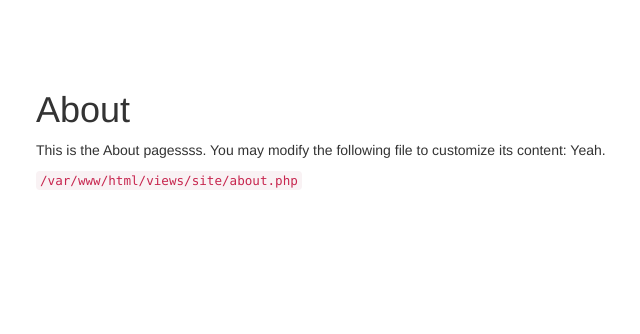
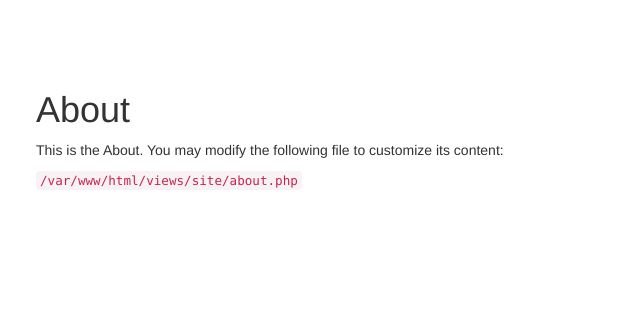
Before and after one commit to jumper2012/asuh_mereka, a Yii app: template views/site/about.php in a window 1280 px wide. Shown: the top 334 px of the page, without its empty margins (34-674 px from the left). Run offline with PHP 8.4 and a stand-in for Yii, Linux system fonts and the light colour scheme; the template is opened without the code that fills it, so the values that code supplies are empty; some libraries are stand-ins or nearby versions.

Commit message:
Update about.php
Just try

```diff
--- a/views/site/about.php
+++ b/views/site/about.php
@@ -11,8 +11,7 @@ $this->params['breadcrumbs'][] = $this->title;
     <h1><?= Html::encode($this->title) ?></h1>
 
     <p>
-        This is the About pagessss. You may modify the following file to customize its content:
-        Yeah.
+        This is the About. You may modify the following file to customize its content:
     </p>
 
     <code><?= __FILE__ ?></code>
```
